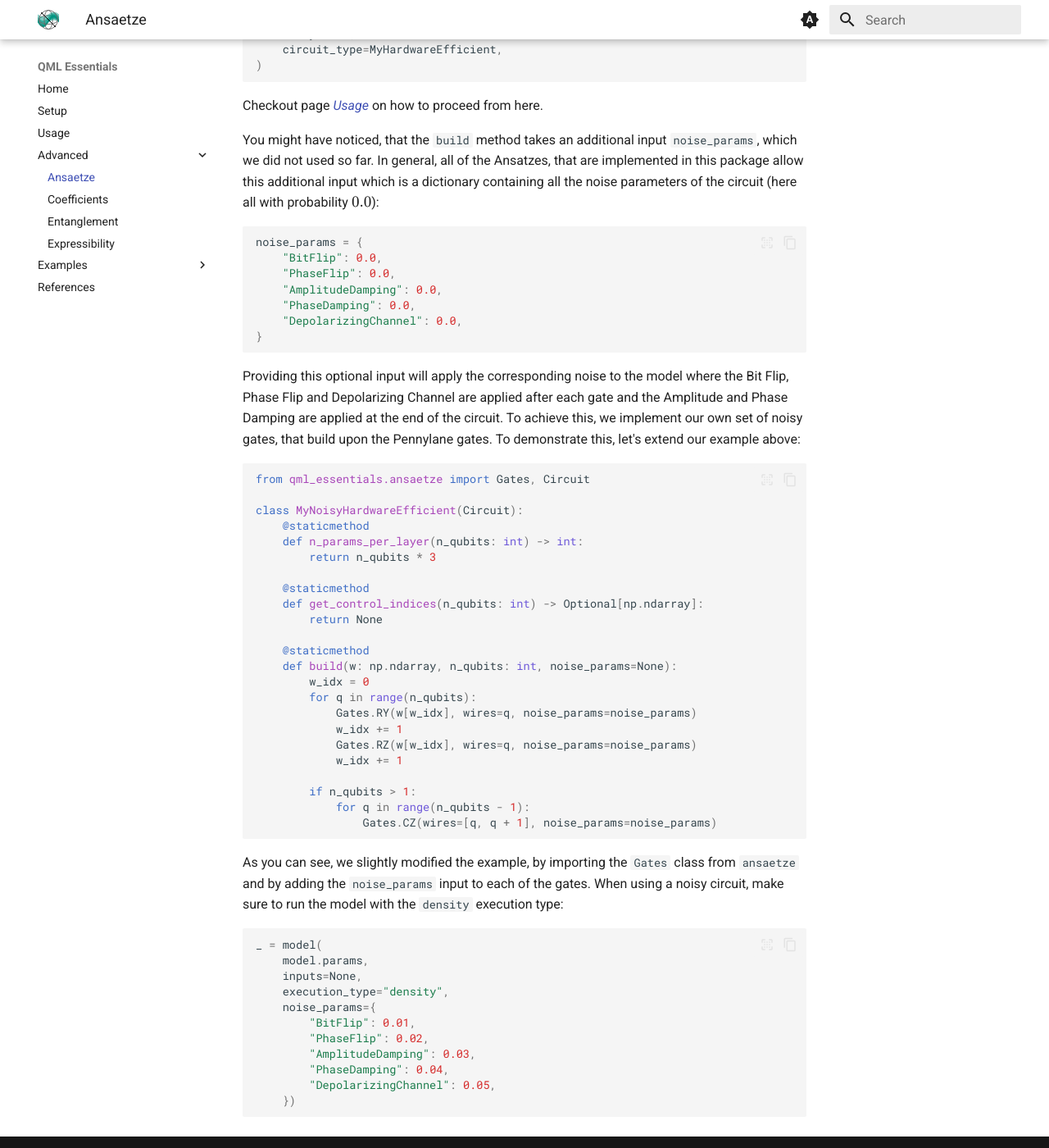
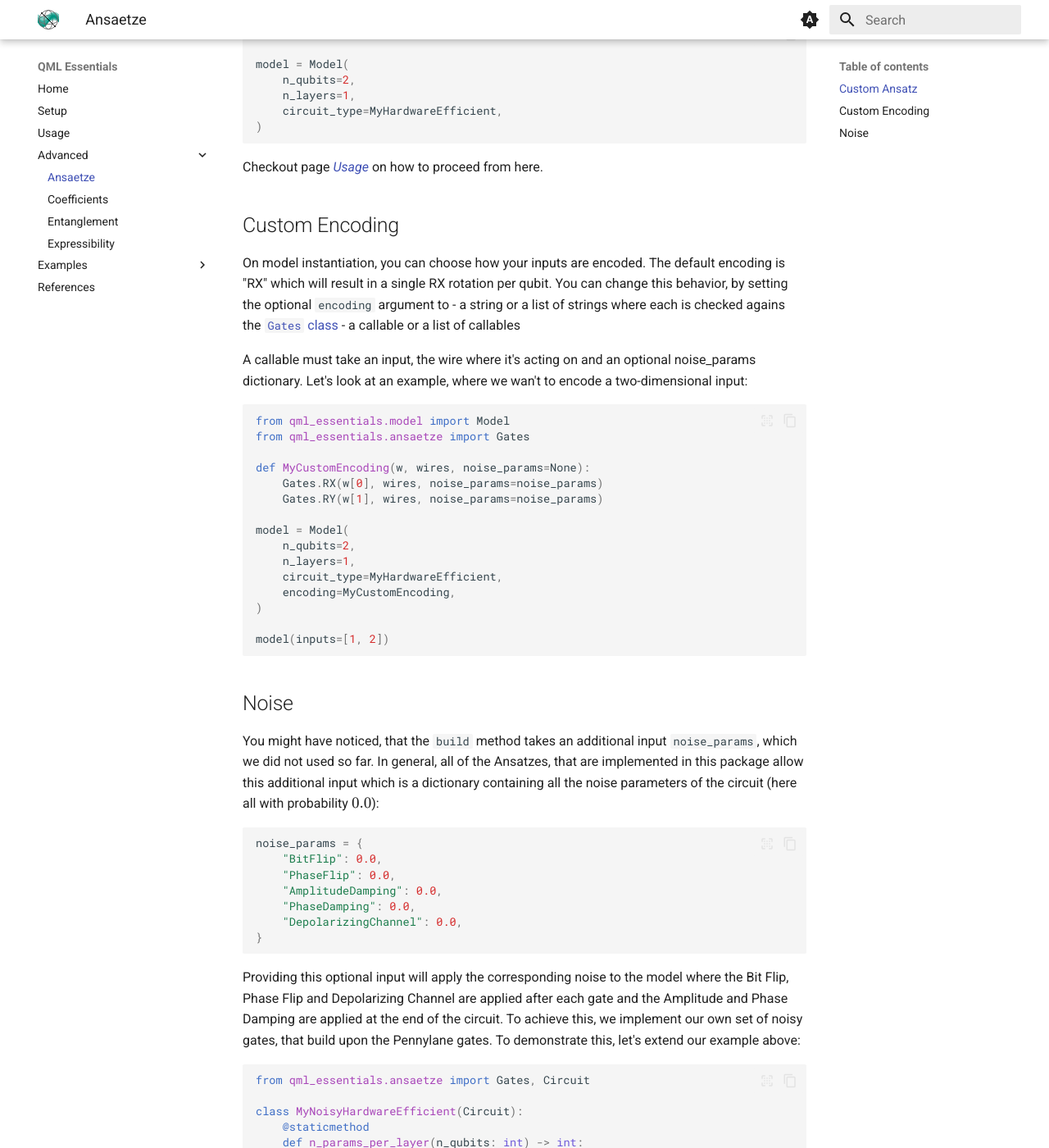
Before and after one commit to cirKITers/qml-essentials, an MkDocs documentation site: the page built from docs/ansaetze.md, in a window 1280 px wide and 1400 px high, scrolled down 1483 px. Shown: the whole window at 82% size. Built offline with MkDocs 1.6.1 and Material for MkDocs 9.7.7, drawn with Linux system fonts in a browser that asks for light colours.

Commit message:
added custom encoding example
Signed-off-by: Melvin Strobl <lc3267@kit.edu>

````diff
--- a/docs/ansaetze.md
+++ b/docs/ansaetze.md
@@ -35,6 +35,8 @@ Hardware_Efficient
 
 However, usually you just want reference to them (by name) when instantiating a model.
 To get an overview of all the available Ansaetze, checkout the [references](https://cirkiters.github.io/qml-essentials/references/).
+
+## Custom Ansatz
 
 If you want to implement your own ansatz, you can do so by inheriting from the `Circuit` class:
 ```python
@@ -75,6 +77,37 @@ model = Model(
 ```
 
 Checkout page [*Usage*](usage.md) on how to proceed from here.
+
+## Custom Encoding
+
+On model instantiation, you can choose how your inputs are encoded.
+The default encoding is "RX" which will result in a single RX rotation per qubit.
+You can change this behavior, by setting the optional `encoding` argument to
+- a string or a list of strings where each is checked agains the [`Gates` class](https://cirkiters.github.io/qml-essentials/references/#gates)
+- a callable or a list of callables
+
+A callable must take an input, the wire where it's acting on and an optional noise_params dictionary.
+Let's look at an example, where we wan't to encode a two-dimensional input:
+```python
+from qml_essentials.model import Model
+from qml_essentials.ansaetze import Gates
+
+def MyCustomEncoding(w, wires, noise_params=None):
+    Gates.RX(w[0], wires, noise_params=noise_params)
+    Gates.RY(w[1], wires, noise_params=noise_params)
+
+model = Model(
+    n_qubits=2,
+    n_layers=1,
+    circuit_type=MyHardwareEfficient,
+    encoding=MyCustomEncoding,
+)
+
+model(inputs=[1, 2])
+```
+
+
+## Noise
 
 You might have noticed, that the `build` method takes an additional input `noise_params`, which we did not used so far.
 In general, all of the Ansatzes, that are implemented in this package allow this additional input which is a dictionary containing all the noise parameters of the circuit (here all with probability $0.0$):
@@ -119,7 +152,7 @@ class MyNoisyHardwareEfficient(Circuit):
 As you can see, we slightly modified the example, by importing the `Gates` class from `ansaetze` and by adding the `noise_params` input to each of the gates.
 When using a noisy circuit, make sure to run the model with the `density` execution type:
 ```python
-_ = model(
+model(
     model.params,
     inputs=None,
     execution_type="density",
@@ -129,5 +162,5 @@ _ = model(
         "AmplitudeDamping": 0.03,
         "PhaseDamping": 0.04,
         "DepolarizingChannel": 0.05,
-    })
+})
 ```
````
